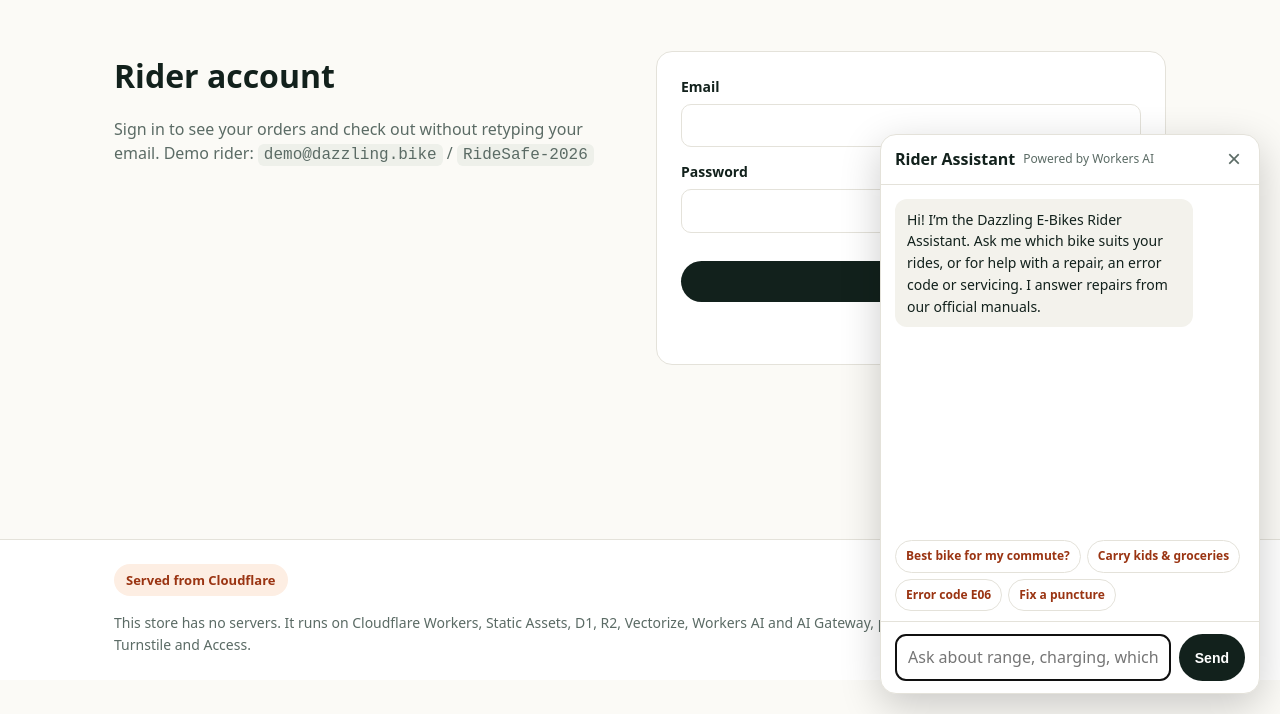
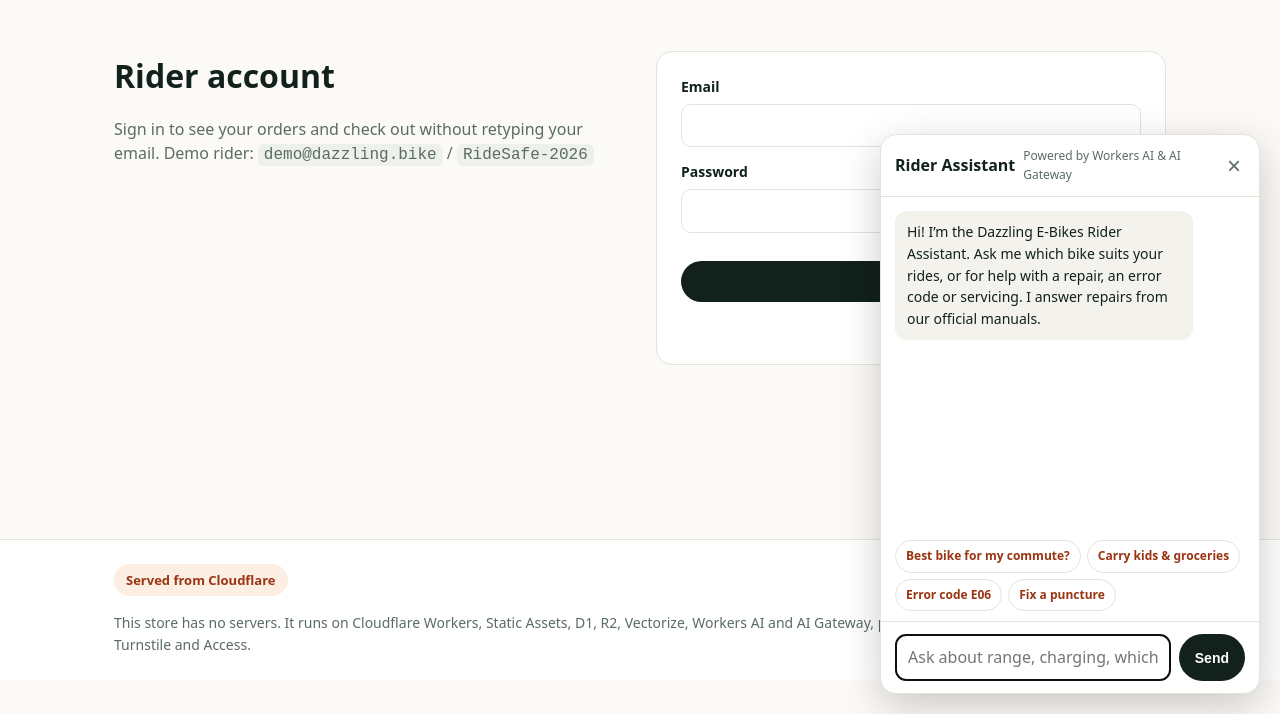
Before and after one commit to Nzioka/dazzlingEbikes, a website: page public/account.html in a window 1280 px wide. Both pictures are taken after a click on the button "Ask the Rider Assistant". Shown: the part 86-800 px from the top of the page. Drawn offline with Linux system fonts and the light colour scheme; no server answers.

Commit message:
Credit AI Gateway in the Rider Assistant subtitle
Co-Authored-By: Claude Opus 5.5 <noreply@anthropic.com>

```diff
--- a/public/account.html
+++ b/public/account.html
@@ -45,7 +45,7 @@
 <section id="assist" class="assist" aria-label="Rider Assistant" hidden>
   <header>
     <b>Rider Assistant</b>
-    <span class="muted">Powered by Workers AI</span>
+    <span class="muted">Powered by Workers AI &amp; AI Gateway</span>
     <button id="assist-close" type="button" aria-label="Close assistant">&times;</button>
   </header>
   <div id="assist-log" class="assist-log" role="log" aria-live="polite"></div>
```
Also changed, not shown: public/index.html (+1 -1 lines).
